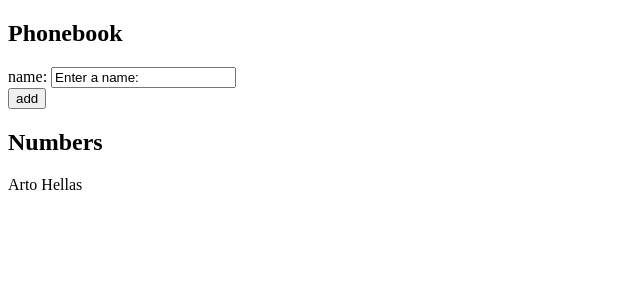
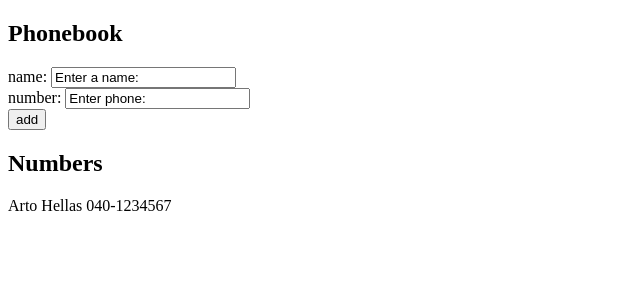
Before and after one commit to Misganaw-Berihun/Full_stack_open_submissions, a React (Vite) app in the folder part2/phonebook/: page / in a window 1280 px wide. Shown: the top 300 px of the page, without its empty margins (0-640 px from the left). Built offline with nearby package versions, Linux system fonts and the light colour scheme.

Commit message:
Exercise 2.8

```diff
--- a/part2/phonebook/src/App.jsx
+++ b/part2/phonebook/src/App.jsx
@@ -3,9 +3,10 @@ import Part from './components/Part.jsx'
 
 const App = () => {
   const [persons, setPersons] = useState([
-    { name: 'Arto Hellas' }
+    { name: 'Arto Hellas', phone: '040-1234567' }
   ])
   const [newName, setNewName] = useState('Enter a name:')
+  const [newPhone, setNewPhone] = useState('Enter phone: ')
 
   const addPerson = (event) => {
     event.preventDefault()
@@ -14,7 +15,7 @@ const App = () => {
     if (persons.map(person => person.name).includes(newName)){
       alert(`${newName} is already added to phonebook`)
     } else{
-      const newPerson = {name: newName}
+      const newPerson = {name: newName, phone: newPhone}
       setPersons(persons.concat(newPerson))
     }
   }
@@ -24,12 +25,20 @@ const App = () => {
     setNewName(event.target.value)
   }
 
+  const handlePhoneChange = (event) => {
+    console.log(event.target.value)
+    setNewPhone(event.target.value)
+  }
+
   return (
     <div>
       <h2>Phonebook</h2>
       <form onSubmit={addPerson}>
         <div>
           name: <input value = {newName} onChange={handleNameChange}/>
+        </div>
+        <div>
+          number: <input value = {newPhone} onChange = {handlePhoneChange} />
         </div>
         <div>
           <button type="submit">add</button>
--- a/part2/phonebook/src/components/Part.jsx
+++ b/part2/phonebook/src/components/Part.jsx
@@ -1,6 +1,6 @@
 const Part = ({persons}) => {
     return (
-        persons.map(person => <p>{person.name}</p>)
+        persons.map(person => <p>{person.name} {person.phone}</p>)
         )
 }
 
```
